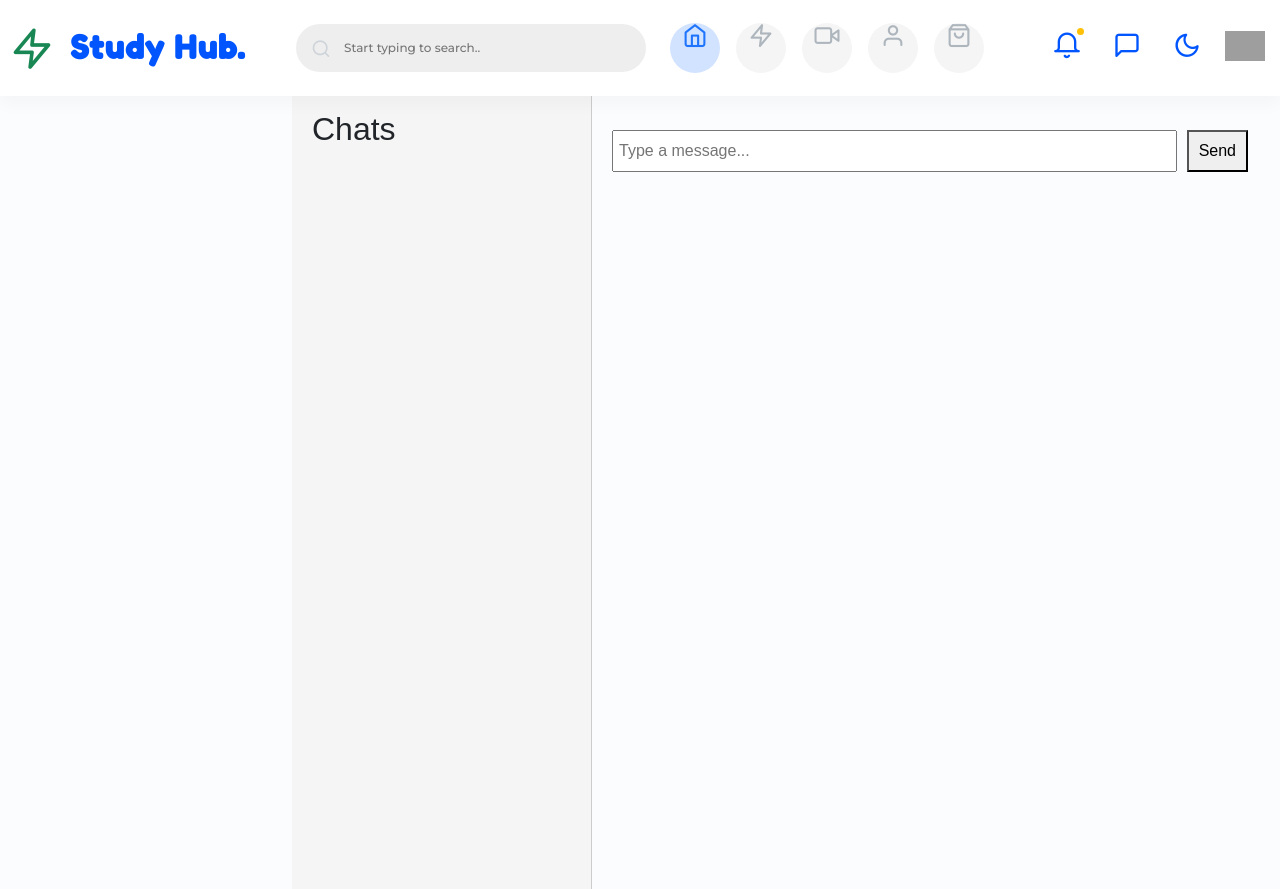
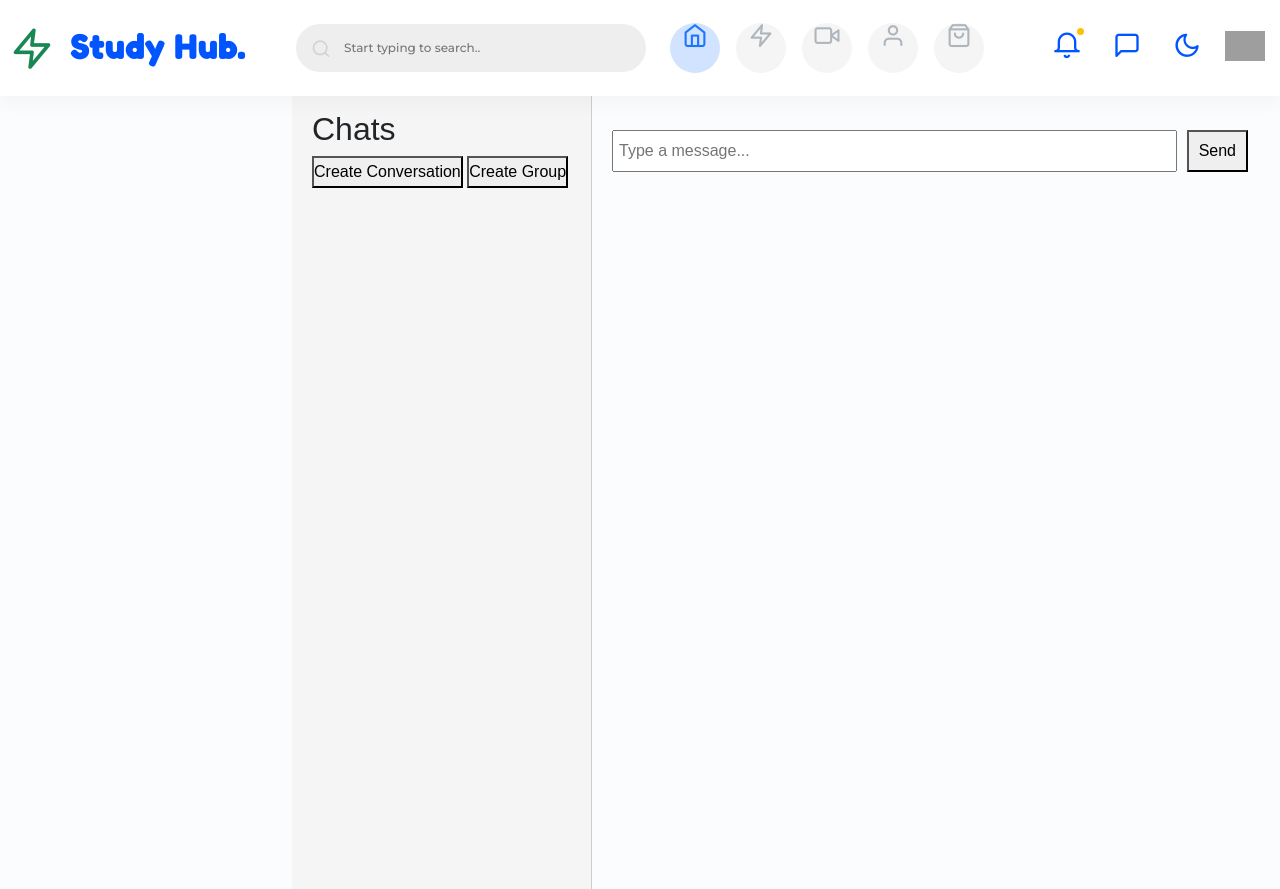
Before and after one commit to TheTrustyPwo/StudyHub, a Flask app: page /messages in a window 1280 px wide. Shown: the top 889 px of the page. Run offline with Flask 3, Linux system fonts and the light colour scheme; the visitor is signed in with stand-in values (Sample User, id 1); some libraries are stand-ins or nearby versions; grey boxes are pictures that could not be loaded.

Commit message:
Add buttons to create private and group conversations

```diff
--- a/app/templates/messages.html
+++ b/app/templates/messages.html
@@ -100,17 +100,9 @@
 <div class="container">
     <div class="sidebar">
         <h2>Chats</h2>
-        <ul id="chat-list">
-            {% for user in chats %}
-                <li class="chat-item" data-user-id="{{ user.id }}">
-                    <div class="chat-info">
-                        <div class="chat-name">{{ user.username }}</div>
-                        <div class="chat-preview">{{ user.content }}</div>
-                    </div>
-                    <div class="timestamp">{{ user.timestamp.strftime('%Y-%m-%d %H:%M:%S') }}</div>
-                </li>
-            {% endfor %}
-        </ul>
+        <ul id="chat-list"></ul>
+        <button id="create-conversation">Create Conversation</button>
+        <button id="create-group-conversation">Create Group</button>
     </div>
 
     <div class="chat-section">
@@ -130,7 +122,6 @@
     $(document).ready(function () {
         const socket = io.connect(`/messages/socket`, {rememberTransport: false});
         const chatItems = document.querySelectorAll('.chat-item');
-        const chatList = document.getElementById('chat-list');
         const chatUsername = document.getElementById('chat-username');
         const chatMessages = document.getElementById('chat-messages');
         const messageInput = document.getElementById('message');
@@ -231,6 +222,67 @@
                 chatMessages.appendChild(createMessageElement(data))
             }
         });
+
+        const createConversationButton = document.getElementById('create-conversation');
+        createConversationButton.addEventListener('click', function () {
+            const targetUserId = prompt('Enter the user ID to create a conversation with:');
+            if (!targetUserId) return;
+
+            const data = {
+                target: targetUserId
+            };
+
+            fetch('/api/v1/conversations/private/create', {
+                method: 'POST',
+                headers: {
+                    'Content-Type': 'application/json'
+                },
+                body: JSON.stringify(data)
+            })
+            .then(response => response.json())
+            .then(data => {
+                // Handle the response, e.g., update the chat list
+                console.log(data);
+            })
+            .catch(error => {
+                // Handle any errors
+                console.error(error);
+            });
+        });
+
+        const createGroupConversationButton = document.getElementById('create-group-conversation');
+        createGroupConversationButton.addEventListener('click', function () {
+            const groupName = prompt('Enter the group name:');
+            if (!groupName) return;
+
+            const userIDsString = prompt('Enter the user IDs (comma-separated) for the group members:');
+            if (!userIDsString) return;
+
+            const userIDs = userIDsString.split(',').map(id => id.trim());
+
+            const data = {
+                name: groupName,
+                users: userIDs
+            };
+
+            fetch('/api/v1/conversations/group/create', {
+                method: 'POST',
+                headers: {
+                    'Content-Type': 'application/json'
+                },
+                body: JSON.stringify(data)
+            })
+            .then(response => response.json())
+            .then(data => {
+                // Handle the response, e.g., update the chat list
+                console.log(data);
+            })
+            .catch(error => {
+                // Handle any errors
+                console.error(error);
+            });
+        });
+
     });
 </script>
 {% endblock %}
```
